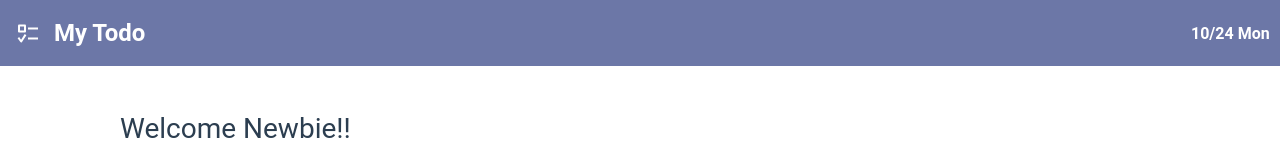
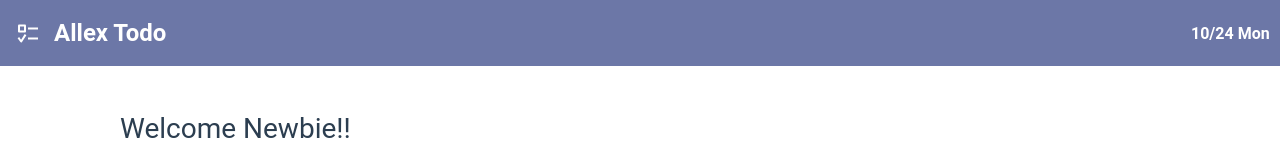
Before and after one commit to permesilo/a4-allex-front, a Vue app: page / in a window 1280 px wide. Shown: the top 156 px of the page. Built offline with nearby package versions, Linux system fonts and the light colour scheme.

Commit message:
fix: 이름 수정

```diff
--- a/src/components/TopBar.vue
+++ b/src/components/TopBar.vue
@@ -2,7 +2,7 @@
   <div class="top-bar">
     <div class="top-bar__left">
       <TopBarIcon class="top-bar__icon" ></TopBarIcon>
-      <div class="top-bar__title">My Todo</div>
+      <div class="top-bar__title">Allex Todo</div>
     </div>
     <div class="top-bar__right">
       <div class="top-bar__date">{{getNowDate}}</div>
```
